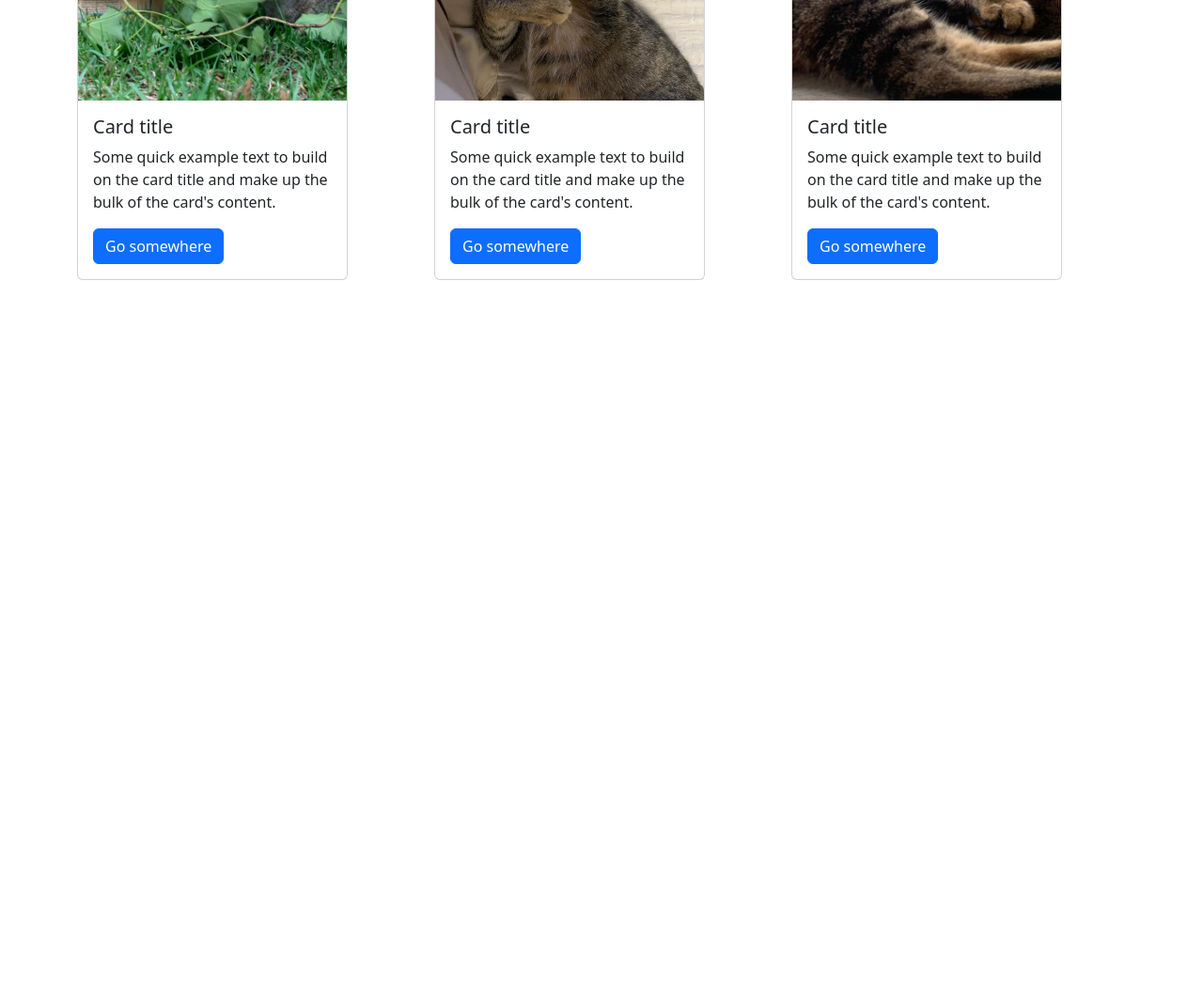
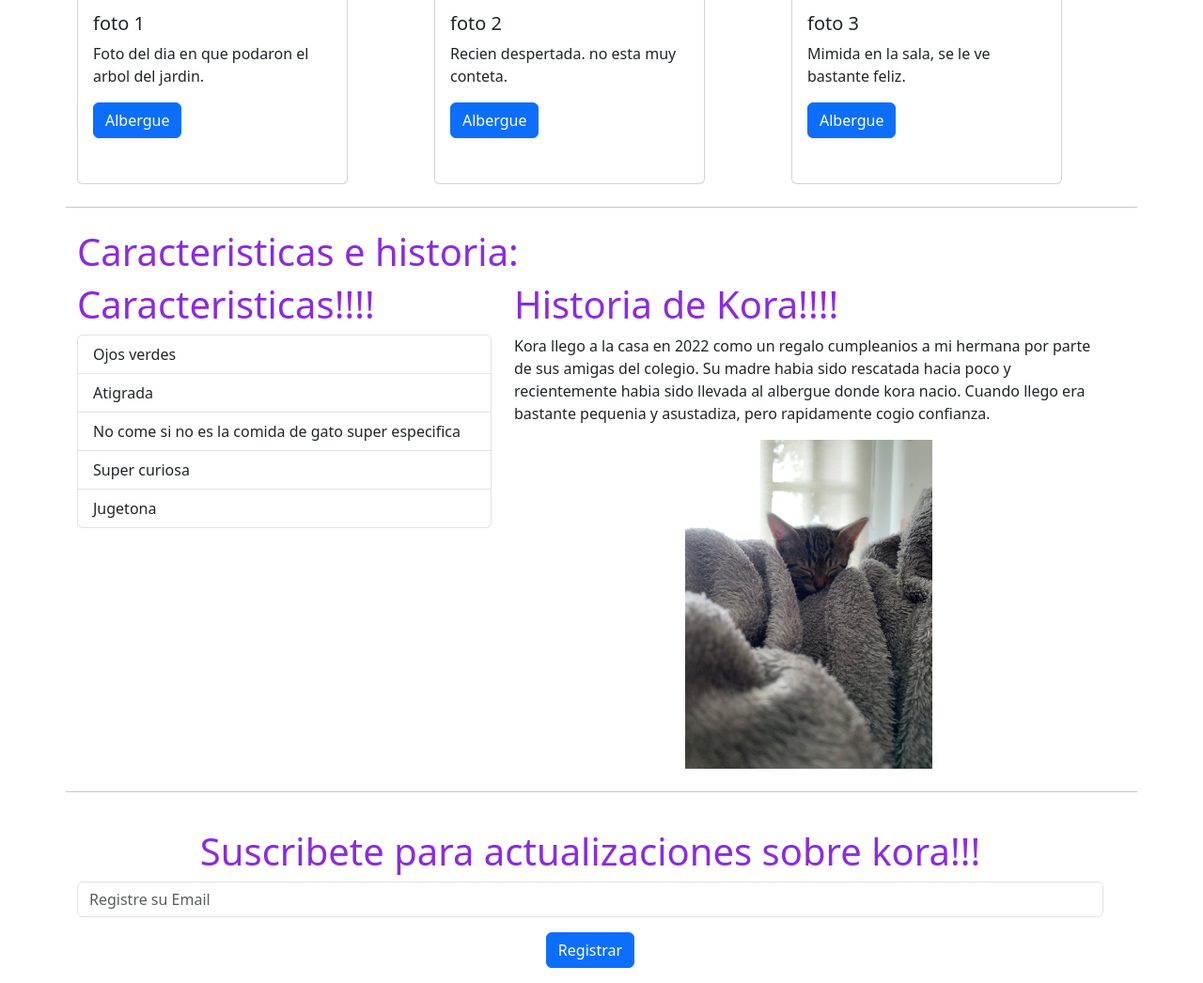
Before and after one commit to Marti820/tallerHTML, a plain HTML site: page tallerHTMl/index.html in a window 1280 px wide. Shown: the part 740-1786 px from the top of the page at 94% size. Before the commit the page ends 1038 px from the top, so only its background shows below. Drawn offline with nearby package versions, Linux system fonts and the light colour scheme.

Commit message:
paguina fin --falta responsive

```diff
--- a/tallerHTMl/index.html
+++ b/tallerHTMl/index.html
@@ -10,13 +10,13 @@
     <div class="container">
         <div class="row">
             <div class="col-4">
-                <img  src ="/images/4.jpeg" alt="" width="500px">
+                <img  src ="./images/4.jpeg" alt="" class = "img-fluid">
             </div>
             <div class="col-8">
                 <h1>
-                    Kora web-hola!!!!
+                    Kora web!!!!
                 </h1>
-                Lorem ipsum dolor sit amet consectetur adipisicing elit. Aut esse quasi expedita deleniti tempora quia, delectus exercitationem ex tempore vel veritatis velit. Est, soluta? Quod, est excepturi. Quisquam, voluptate enim?
+                Bienvenido a la paguina web de la mejor gata que hay. En los botones de las tarjetas hay links a albergues de gatos.
             </div>
         </div>
         <hr/>
@@ -25,33 +25,80 @@
             <h1>kora pics</h1>
             <div class="col">
                 <div class="card" style="width: 18rem;">
-                    <img src="/images/1.jpeg" class="card-img-top images-kora" alt="...">
+                    <img src="./images/1.jpeg" class="card-img-top images-kora" alt="...">
                     <div class="card-body">
-                      <h5 class="card-title">Card title</h5>
-                      <p class="card-text">Some quick example text to build on the card title and make up the bulk of the card's content.</p>
-                      <a href="#" class="btn btn-primary">Go somewhere</a>
+                      <h5 class="card-title">foto 1</h5>
+                      <p class="card-text">Foto del dia en que podaron el arbol del jardin.</p>
+                      <a href="https://huellitas.social/fundaciones/fundacion-vivatma-tabio" class="btn btn-primary">Albergue</a>
                     </div>
                   </div>
             </div>
             <div class="col">
                 <div class="card" style="width: 18rem;">
-                    <img src="/images/2.jpeg" class="card-img-top images-kora" alt="...">
+                    <img src="./images/2.jpeg" class="card-img-top images-kora" alt="...">
                     <div class="card-body">
-                      <h5 class="card-title">Card title</h5>
-                      <p class="card-text">Some quick example text to build on the card title and make up the bulk of the card's content.</p>
-                      <a href="#" class="btn btn-primary">Go somewhere</a>
+                      <h5 class="card-title">foto 2</h5>
+                      <p class="card-text">Recien despertada. no esta muy conteta.</p>
+                      <a href="https://huellitas.social/fundaciones/fundacion-gatitus-uniendo-vidas-bogota" class="btn btn-primary">Albergue</a>
                     </div>
                   </div>
             </div>
             <div class="col">
                 <div class="card" style="width: 18rem;">
-                    <img src="/images/3.jpeg" class="card-img-top images-kora" alt="...">
+                    <img src="./images/3.jpeg" class="card-img-top images-kora" alt="...">
                     <div class="card-body">
-                      <h5 class="card-title">Card title</h5>
-                      <p class="card-text">Some quick example text to build on the card title and make up the bulk of the card's content.</p>
-                      <a href="#" class="btn btn-primary">Go somewhere</a>
+                      <h5 class="card-title">foto 3</h5>
+                      <p class="card-text">Mimida en la sala, se le ve bastante feliz.</p>
+                      <a href="https://huellitas.social/fundaciones/fundacion-art-colitas-bigotes-bogota" class="btn btn-primary">Albergue</a>
                     </div>
                   </div>
+            </div>
+            <h1> </h1>
+            <br/>
+            <hr/>
+            <br/>
+            <h1>Caracteristicas e historia:</h1>
+            <div class="row">
+
+                <div class="col-5">
+                    <h1>
+                    Caracteristicas!!!!
+                     </h1>
+                    <ul class="list-group">
+                        <li class="list-group-item">Ojos verdes</li>
+                        <li class="list-group-item">Atigrada</li>
+                        <li class="list-group-item">No come si no es la comida de gato super especifica</li>
+                        <li class="list-group-item">Super curiosa</li>
+                        <li class="list-group-item">Jugetona</li>
+                      </ul>
+                </div>
+
+                <div class="col-7">
+                    <h1>
+                        Historia de Kora!!!!
+                    </h1>
+                    <p>
+                        Kora llego a la casa en 2022 como un regalo cumpleanios a mi hermana por parte de sus amigas del colegio. Su madre habia sido rescatada hacia poco y recientemente habia sido llevada al albergue donde kora nacio. Cuando llego era bastante pequenia y asustadiza, pero rapidamente cogio confianza.
+                    </p>
+                    <div style="text-align: center;">
+                        <img src="./images/5.jpeg" alt="" class="img-fluid images-kora">
+                    </div>
+                </div>
+            </div>
+            <h1> </h1>
+            <br/>
+            <hr/>
+            <br/>
+            <div class="row">
+
+                <div class="col text-center">
+                    <p></p>
+                    <h1>Suscribete para actualizaciones sobre kora!!!</h1>
+                    <input type="email" class="form-control" id="email" placeholder="Registre su Email">
+                    <p></p>
+                    <button type="submit" class="btn btn-primary">Registrar</button>
+                    <p></p>
+                </div>
             </div>
         </div>
     </div>
--- a/tallerHTMl/style.css
+++ b/tallerHTMl/style.css
@@ -5,3 +5,11 @@ h1{
 .images-kora{
     height: 350px;
 }
+
+.img-main{
+    height: 450px;
+}
+
+.card{
+    height: 550px;
+}
```
Also changed, not shown: tallerHTMl/images/5.jpeg (added).
